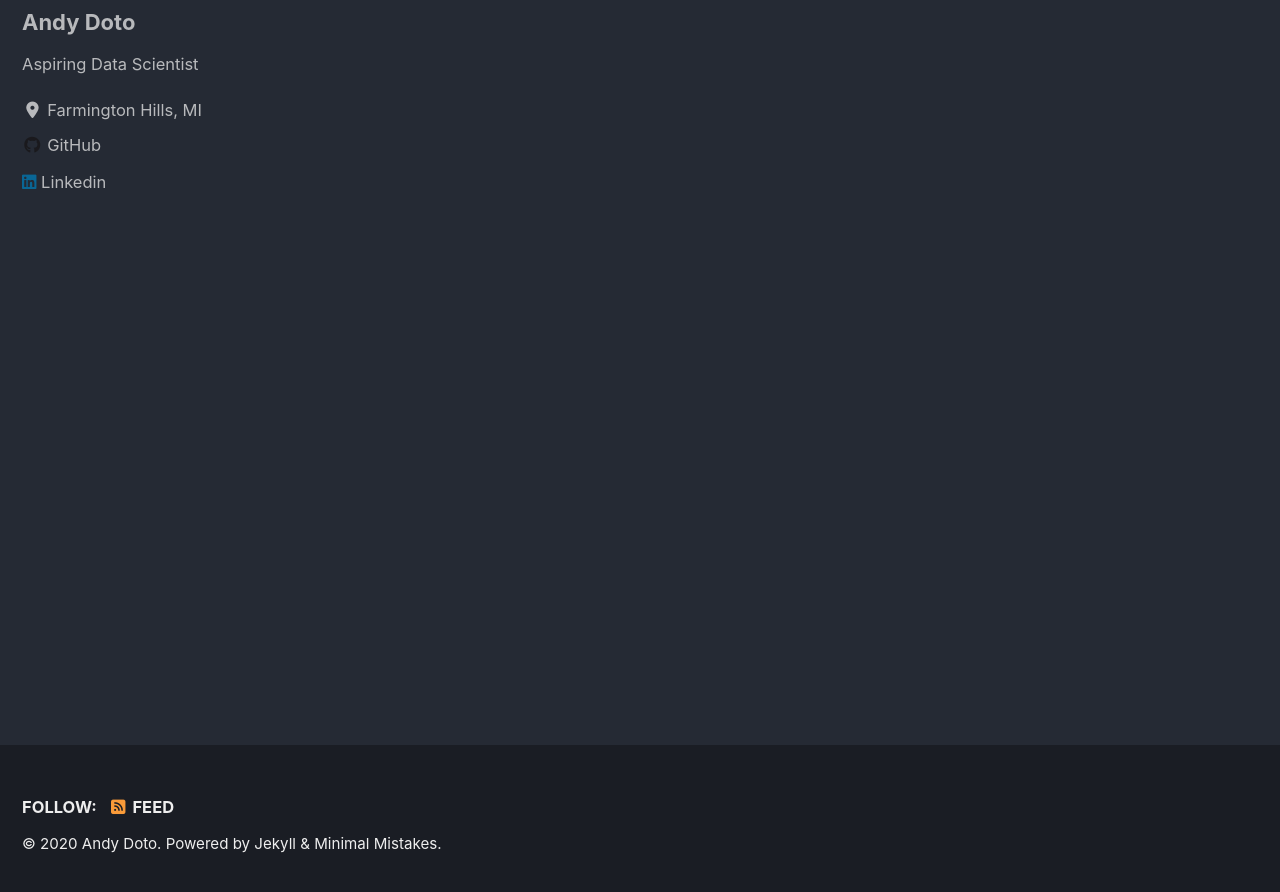
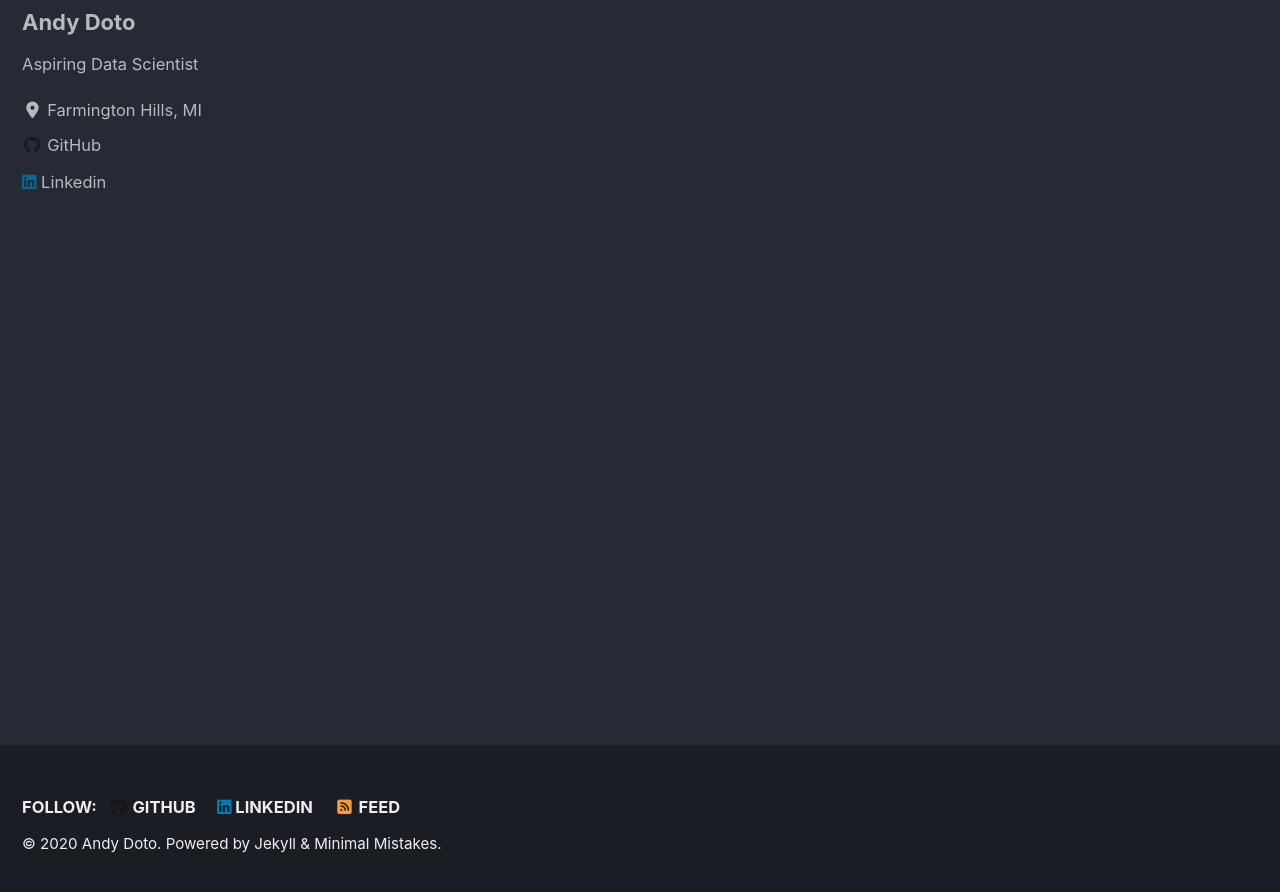
Before and after one commit to andrewdoto13/andrewdoto13.github.io, a Jekyll site: the page built from index.html, in a window 1280 px wide and 900 px high, scrolled down 222 px. Shown: the top 892 px of the window. Built offline with Jekyll 4.4.1, drawn with Linux system fonts in a browser that asks for light colours; cached includes are drawn as plain includes; nearby versions of some CDN libraries; the list of posts is cut into pages by our own code.

Commit message:
Update _config.yml

```diff
--- a/_config.yml
+++ b/_config.yml
@@ -133,7 +133,7 @@ footer:
       # url:
     - label: "GitHub"
       icon: "fab fa-fw fa-github"
-      # url:
+      url: "https://github.com/andrewdoto13"
     - label: "GitLab"
       icon: "fab fa-fw fa-gitlab"
       # url:
@@ -143,7 +143,9 @@ footer:
     - label: "Instagram"
       icon: "fab fa-fw fa-instagram"
       # url:
-
+    - label: "Linkedin"
+      icon: "fab fa-linkedin"
+      url: "https://www.linkedin.com/in/andrew-doto/"
 
 # Reading Files
 include:
```
